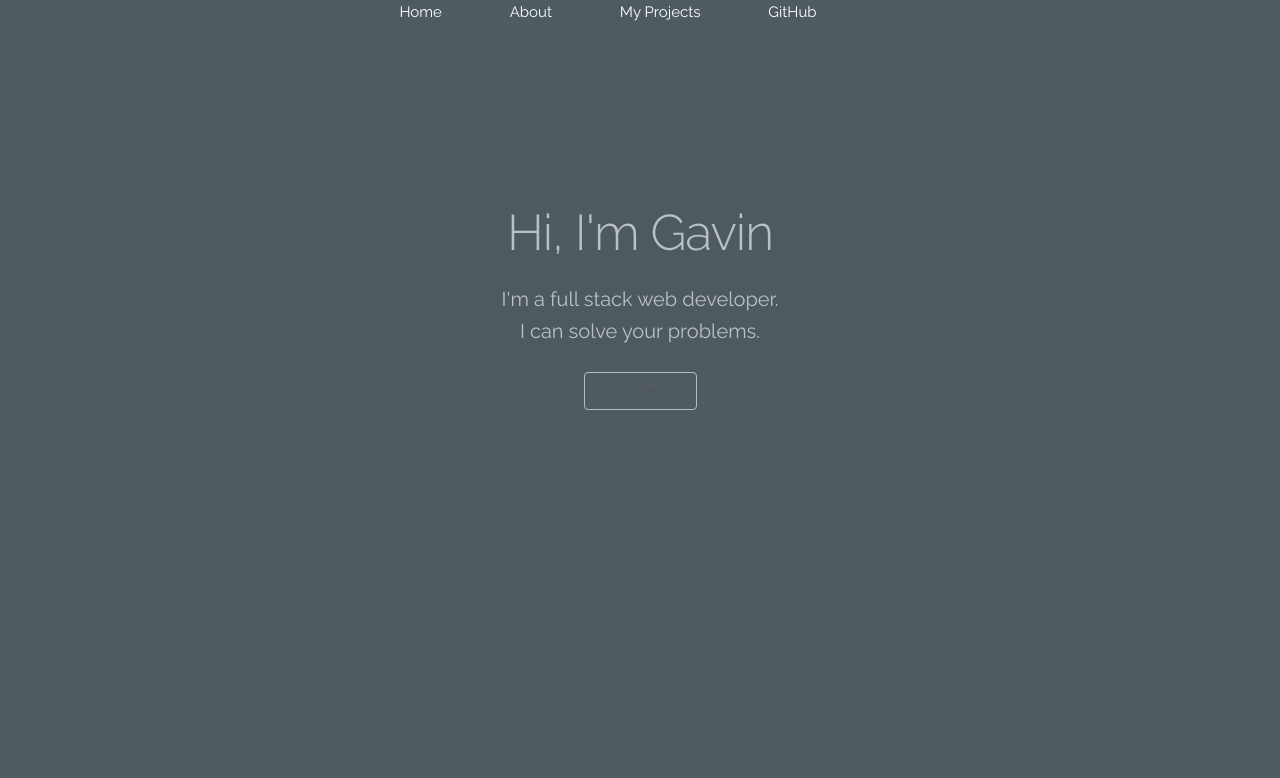
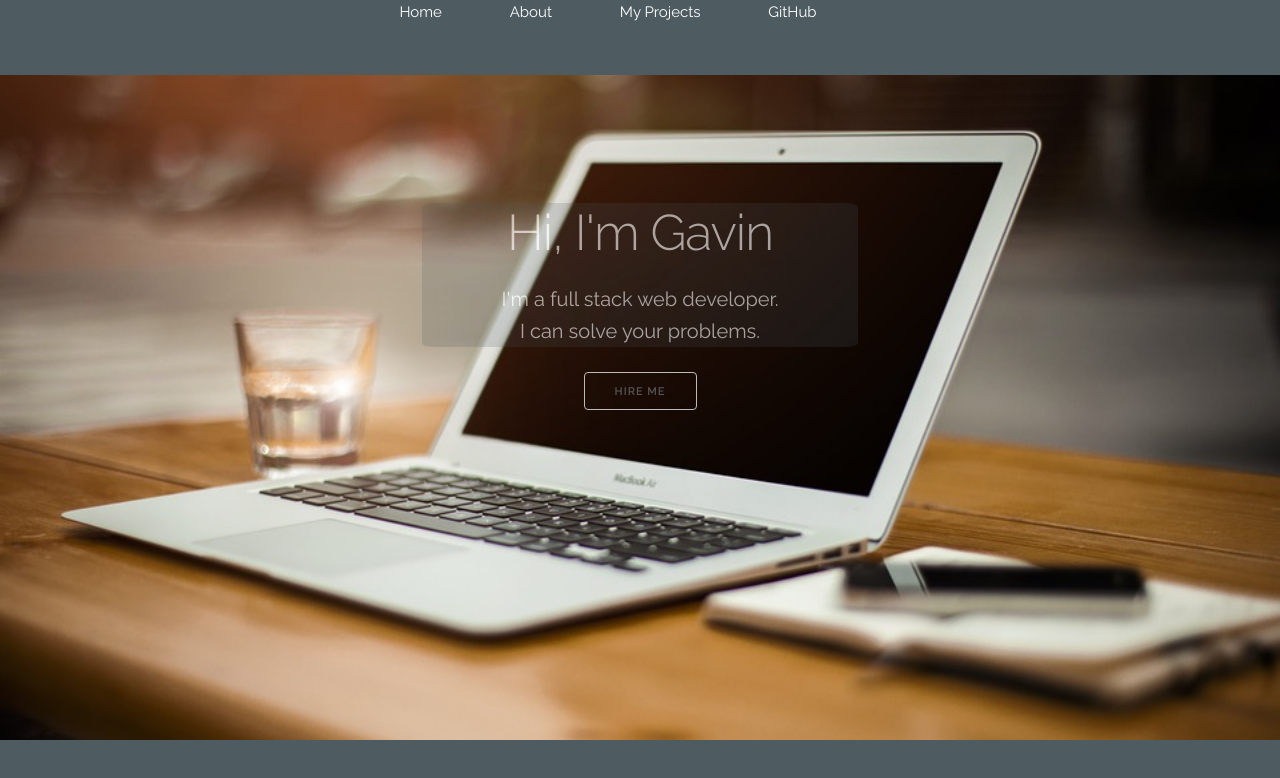
Before and after one commit to GavinThomas1192/Portfolio, a plain HTML site: page index.html in a window 1280 px wide. Drawn offline with nearby package versions, Linux system fonts and the light colour scheme.

Commit message:
trying new things

```diff
--- a/css/styles.css
+++ b/css/styles.css
@@ -105,7 +105,7 @@ article {
     text-align: center;
     height: 100%;
     width: 100%;
-    background-image: url("./img/PortBackground.jpg");
+    background-image: url("/Portfolio/img/PortBackground.jpg");
     background-repeat: no-repeat;
     background-position: center;
     background-size: 100%;
```
